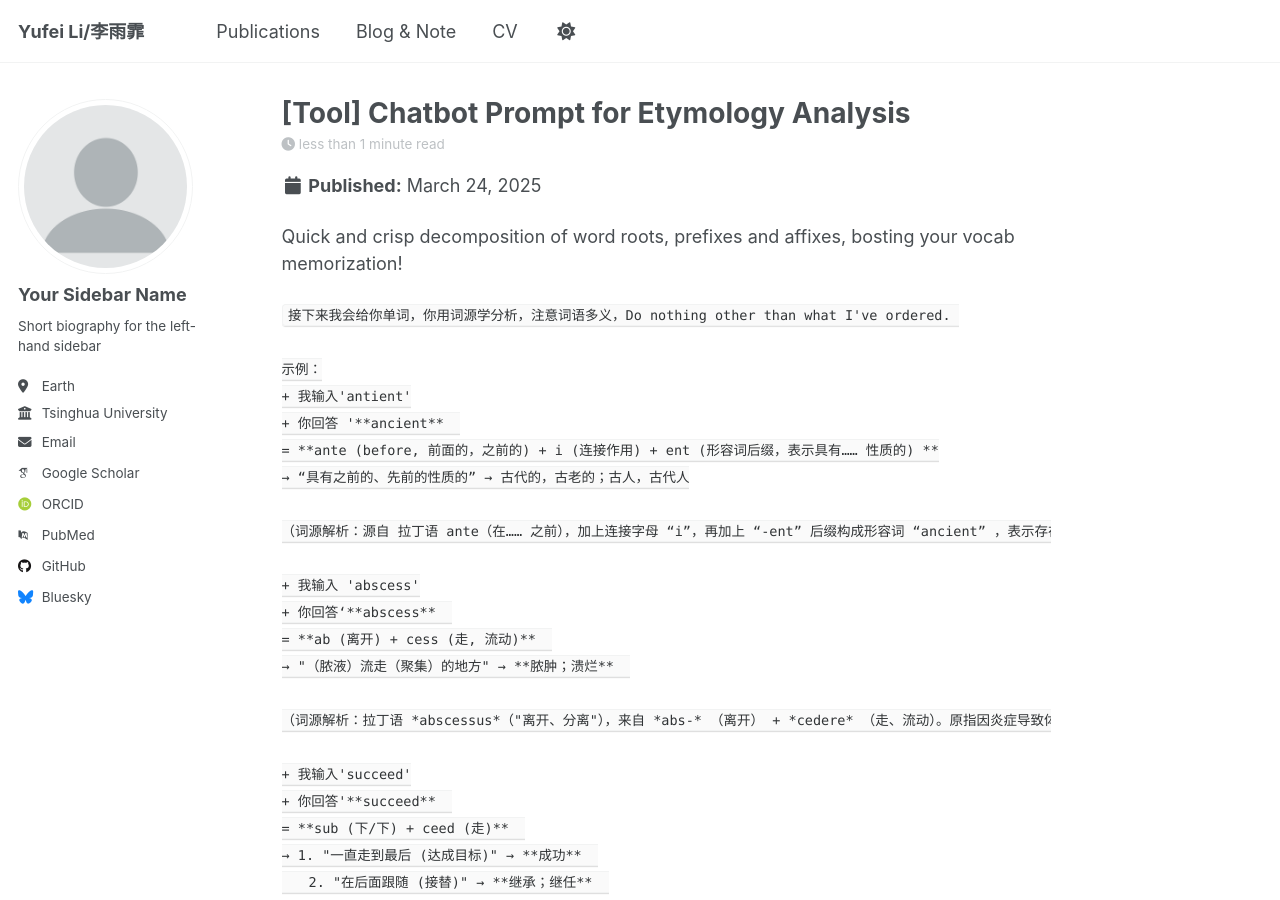
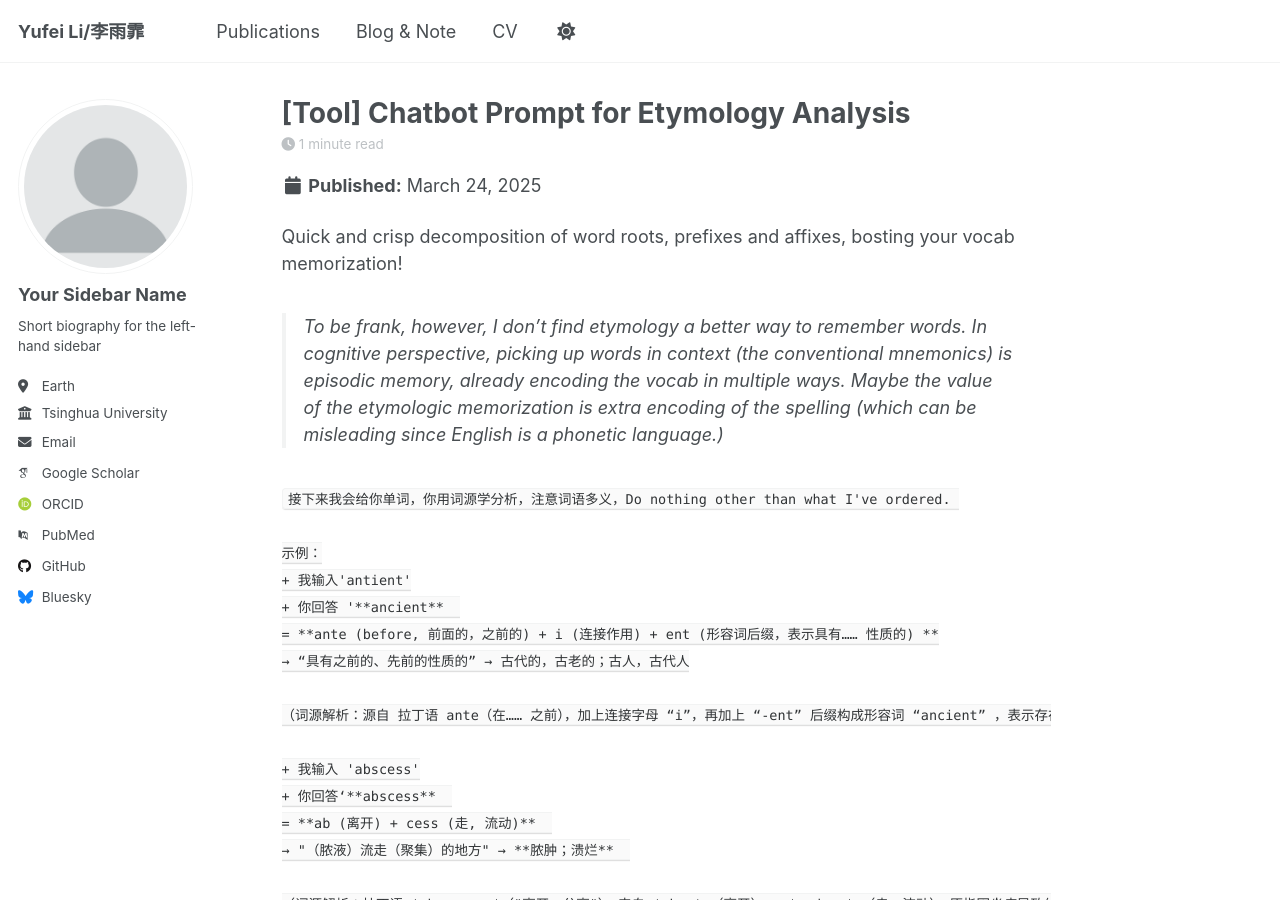
Before and after one commit to Floraaah/Floraaah, a Jekyll site: the page built from _posts/2025-05-10-blog-post-1.md, in a window 1280 px wide and 900 px high. Built offline with Jekyll 4.4.1, drawn with Linux system fonts in a browser that asks for light colours; some web fonts are replaced.

Commit message:
Update 2025-05-10-blog-post-1.md

````diff
--- a/_posts/2025-05-10-blog-post-1.md
+++ b/_posts/2025-05-10-blog-post-1.md
@@ -7,6 +7,8 @@ tags:
   - English learning
 ---
 Quick and crisp decomposition of word roots, prefixes and affixes, bosting your vocab memorization!
+
+> *To be frank, however, I don't find etymology a better way to remember words. In cognitive perspective, picking up words in context (the conventional mnemonics) is episodic memory, already encoding the vocab in multiple ways. Maybe the value of the etymologic memorization is extra encoding of the spelling (which can be misleading since English is a phonetic language.)*
 
 ``` prompt
 接下来我会给你单词，你用词源学分析，注意词语多义，Do nothing other than what I've ordered.
````
